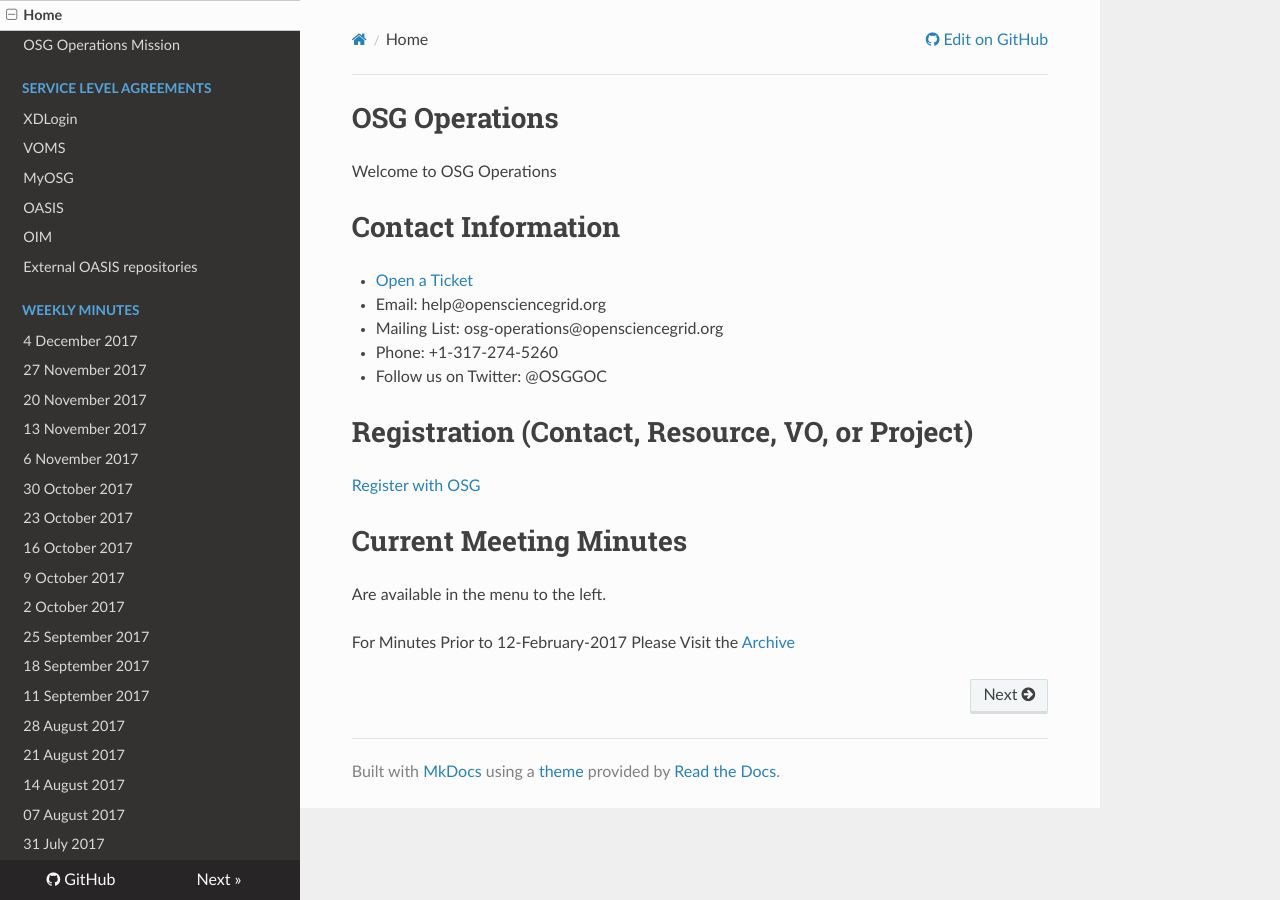
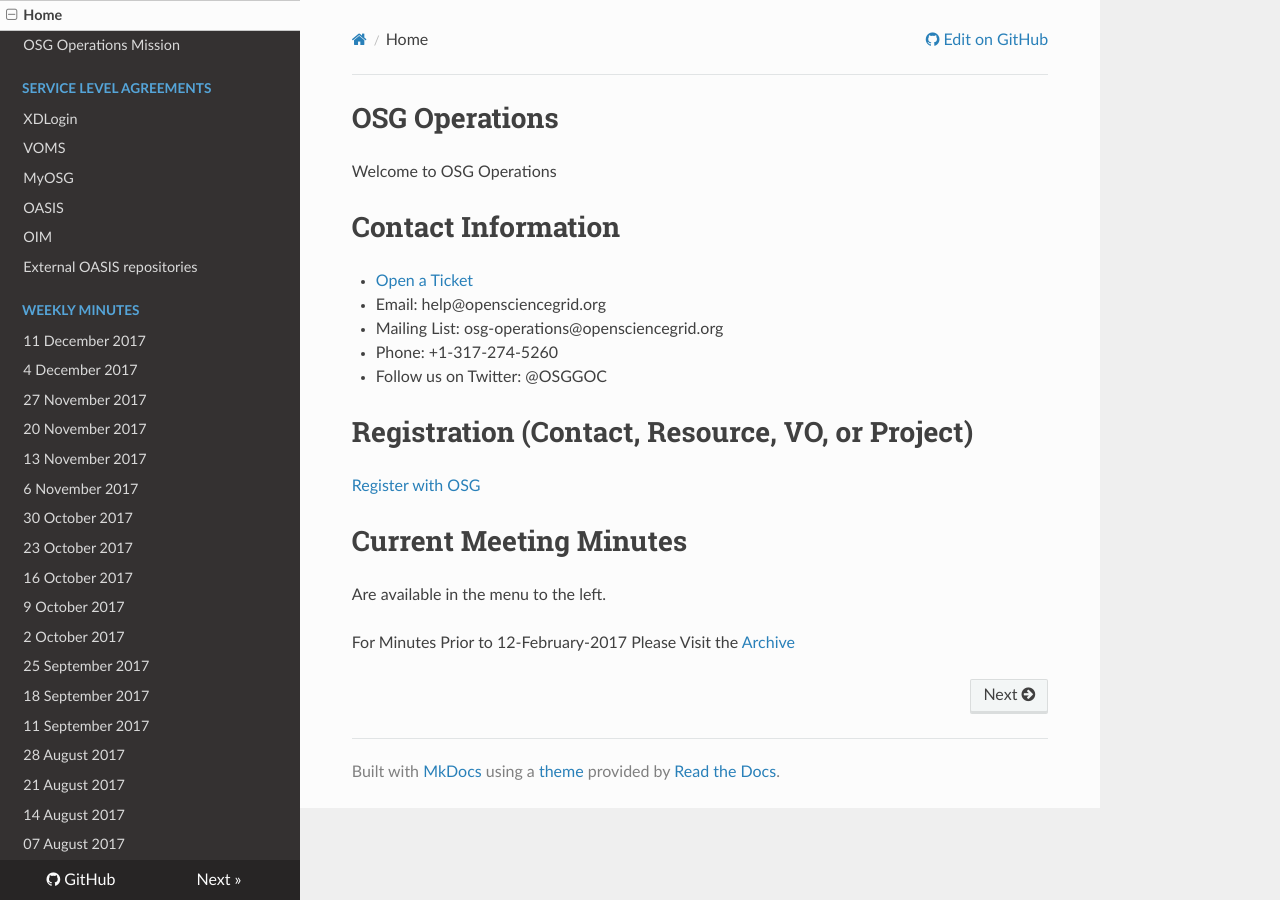
Before and after one commit to osg-htc/operations, an MkDocs documentation site: the page built from docs/index.md, in a window 1280 px wide. Built offline with MkDocs 1.6.1, drawn with Linux system fonts in a browser that asks for light colours; nearby versions of some CDN libraries; old or Windows-style settings are respelled for this version of MkDocs.

Commit message:
Update mkdocs.yml

```diff
--- a/mkdocs.yml
+++ b/mkdocs.yml
@@ -18,6 +18,7 @@
   - 'OIM': 'SLA/oim.md'
 - External OASIS repositories: 'external-oasis-repos.md'
 - Weekly Minutes:
+  - '11 December 2017': 'WeeklyMinutes/11Dec2017.md'
   - '4 December 2017': 'WeeklyMinutes/04Dec2017.md'
   - '27 November 2017': 'WeeklyMinutes/27Nov2017.md'
   - '20 November 2017': 'WeeklyMinutes/20Nov2017.md'
```
